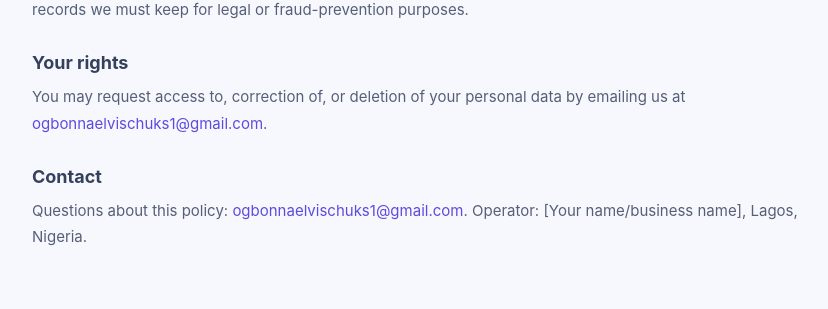
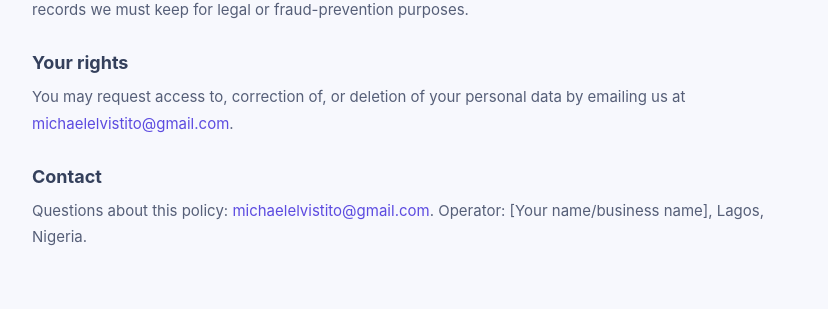
Before and after one commit to mic356/CyberLord-Domain-Intelligence-V2, a Flask app: page /privacy in a window 1280 px wide. Shown: the part 861-1170 px from the top of the page, without its empty margins (28-856 px from the left). Run offline with Flask 3, Linux system fonts and the light colour scheme; parts of the project's set-up code (start-up, migrations or seed data) failed here and were passed over; some libraries are stand-ins or nearby versions.

Commit message:
Update contact email to michaelelvistito@gmail.com in policy pages

```diff
--- a/templates/contact.html
+++ b/templates/contact.html
@@ -2,7 +2,7 @@
 <section class="policy-page">
 <div class="eyebrow">SUPPORT</div>
 <h1>Contact Us</h1>
-<p>For questions, support, or refund requests, email us at <a href="mailto:ogbonnaelvischuks1@gmail.com">ogbonnaelvischuks1@gmail.com</a>.</p>
+<p>For questions, support, or refund requests, email us at <a href="mailto:michaelelvistito@gmail.com">michaelelvistito@gmail.com</a>.</p>
 <p>Operator: [Your name/business name], Lagos, Nigeria.</p>
 <p class="muted">Please include your registered email address and, for payments, your payment reference (crypto transaction hash or receipt).</p>
 </section>
--- a/templates/privacy.html
+++ b/templates/privacy.html
@@ -23,9 +23,9 @@
 <p>Your data is retained while your account is active. On request, we delete your data within 30 days, except records we must keep for legal or fraud-prevention purposes.</p>
 
 <h2>Your rights</h2>
-<p>You may request access to, correction of, or deletion of your personal data by emailing us at <a href="mailto:ogbonnaelvischuks1@gmail.com">ogbonnaelvischuks1@gmail.com</a>.</p>
+<p>You may request access to, correction of, or deletion of your personal data by emailing us at <a href="mailto:michaelelvistito@gmail.com">michaelelvistito@gmail.com</a>.</p>
 
 <h2>Contact</h2>
-<p>Questions about this policy: <a href="mailto:ogbonnaelvischuks1@gmail.com">ogbonnaelvischuks1@gmail.com</a>. Operator: [Your name/business name], Lagos, Nigeria.</p>
+<p>Questions about this policy: <a href="mailto:michaelelvistito@gmail.com">michaelelvistito@gmail.com</a>. Operator: [Your name/business name], Lagos, Nigeria.</p>
 </section>
 {% endblock %}
--- a/templates/refund_policy.html
+++ b/templates/refund_policy.html
@@ -15,7 +15,7 @@
 <p>No refunds are available after 48 hours, for partial periods, for suspended accounts, or for a change of mind after heavy use.</p>
 
 <h2>How to request a refund</h2>
-<p>Email us from your registered account address with your payment reference (crypto transaction hash or receipt) to <a href="mailto:ogbonnaelvischuks1@gmail.com">ogbonnaelvischuks1@gmail.com</a>.</p>
+<p>Email us from your registered account address with your payment reference (crypto transaction hash or receipt) to <a href="mailto:michaelelvistito@gmail.com">michaelelvistito@gmail.com</a>.</p>
 
 <h2>How refunds are paid</h2>
 <p>Approved refunds are paid in the same payment form within 7 working days. Duplicate or failed payments are always refunded, regardless of timing.</p>
--- a/templates/terms.html
+++ b/templates/terms.html
@@ -28,6 +28,6 @@
 <h2>8. Governing law</h2>
 <p>These terms are governed by the laws of the Federal Republic of Nigeria.</p>
 
-<p class="muted">Questions: <a href="mailto:ogbonnaelvischuks1@gmail.com">ogbonnaelvischuks1@gmail.com</a>. Operator: [Your name/business name], Lagos, Nigeria.</p>
+<p class="muted">Questions: <a href="mailto:michaelelvistito@gmail.com">michaelelvistito@gmail.com</a>. Operator: [Your name/business name], Lagos, Nigeria.</p>
 </section>
 {% endblock %}
```
